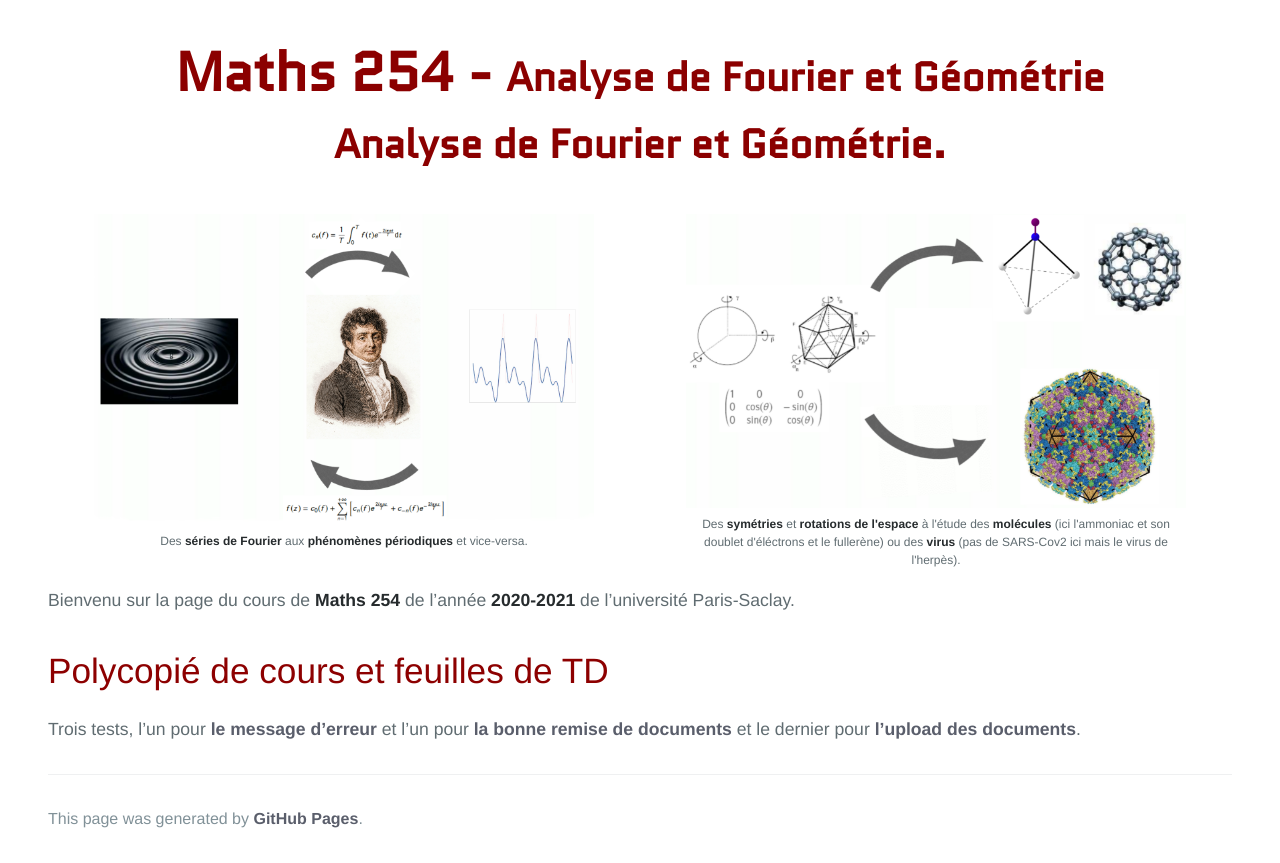
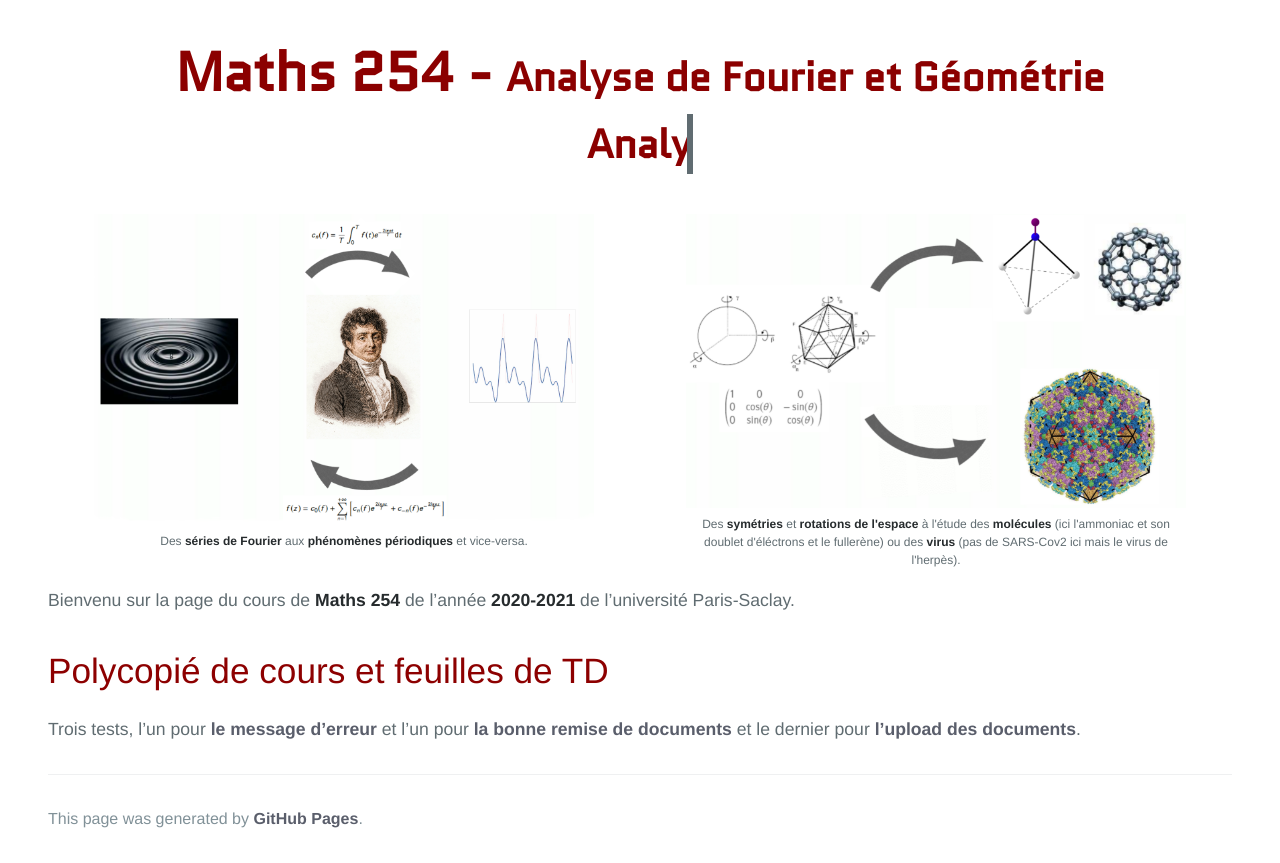
Before and after one commit to KevinDestagnol/algebre.github.io, a Jekyll site: the page built from index.md, in a window 1280 px wide. Shown: the part 260-1123 px from the top of the page. Built offline with Jekyll 4.4.1, drawn with Linux system fonts in a browser that asks for light colours; some web fonts are replaced; our own code applies the rules of GitHub Pages for plain Markdown files.

Commit message:
Update jekyll-theme-cayman.scss

```diff
--- a/_sass/jekyll-theme-cayman.scss
+++ b/_sass/jekyll-theme-cayman.scss
@@ -141,6 +141,8 @@ a:hover{
         width: 16em;
         -webkit-animation: type 3.1s steps(30, end), blink .5s steps(30, end) alternate;
         animation: type 3.1s steps(30, end), blink .5s steps(30, end) alternate;
+	-webkit-animation-delay: 4s;
+        animation-delay: 4s;
         -webkit-animation-fill-mode: forwards;
         animation-fill-mode: forwards;
       }
```
